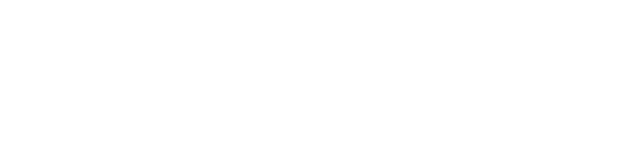
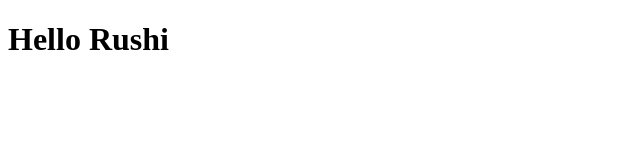
Before and after one commit to Rushi-Kamble/Rushi-Kamble-, a plain HTML site: page index.html in a window 1280 px wide. Shown: the whole page, without its empty margins (0-640 px from the left). Drawn offline with Linux system fonts and the light colour scheme.

Commit message:
Update index.html

```diff
--- a/index.html
+++ b/index.html
@@ -22,6 +22,6 @@ https://developer.mozilla.org/en-US/docs/Web/HTML/Element/img#attr-height -->
     <title>Rushikesh Kamble's Portpolio</title>
 </head>
 <body>
-
+    <h1> Hello Rushi </h1>
 </body>
 </html>
```
